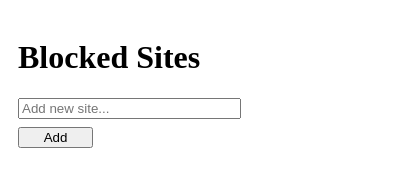
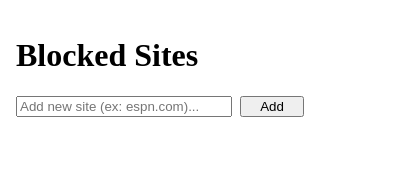
Before and after one commit to geewey/chrome-extension-website-blocker, a browser extension: page popup/popup.html in a window 400 px wide. Drawn offline with Linux system fonts and the light colour scheme.

Commit message:
tweak extension popup appearance

```diff
--- a/popup/popup.html
+++ b/popup/popup.html
@@ -4,40 +4,45 @@
         <title>Blocked Sites</title>
         <style>
             body {
-                width: 300px;
-                padding: 10px;
+                width: 18rem;
+                padding: 0.5rem;
+            }
+            #inputDiv {
+                display: flex;
+                align-items: center;
+                justify-content: space-between;
             }
             #siteList {
-                list-style-type: none;
                 padding: 0;
             }
             #siteList li {
-                margin-bottom: 10px;
+                margin-bottom: 0.5rem;
                 display: flex;
                 align-items: center;
                 justify-content: space-between;
             }
             #siteList li button {
-                margin-left: 10px;
+                margin-left: 0.5rem;
             }
             input[type="text"] {
-                width: calc(100% - 85px);
+                width: calc(100% - 5rem);
             }
             button#addSite {
-                margin-top: 0.5rem;
-                width: 75px;
+                width: 4rem;
             }
         </style>
     </head>
     <body>
         <h1>Blocked Sites</h1>
-        <input
-            type="text"
-            id="newSite"
-            placeholder="Add new site..."
-            aria-label="New site URL"
-        />
-        <button id="addSite">Add</button>
+        <div id="inputDiv">
+            <input
+                type="text"
+                id="newSite"
+                placeholder="Add new site (ex: espn.com)..."
+                aria-label="Add new site"
+            />
+            <button id="addSite">Add</button>
+        </div>
         <ul id="siteList"></ul>
         <script src="popup.js"></script>
     </body>
```
